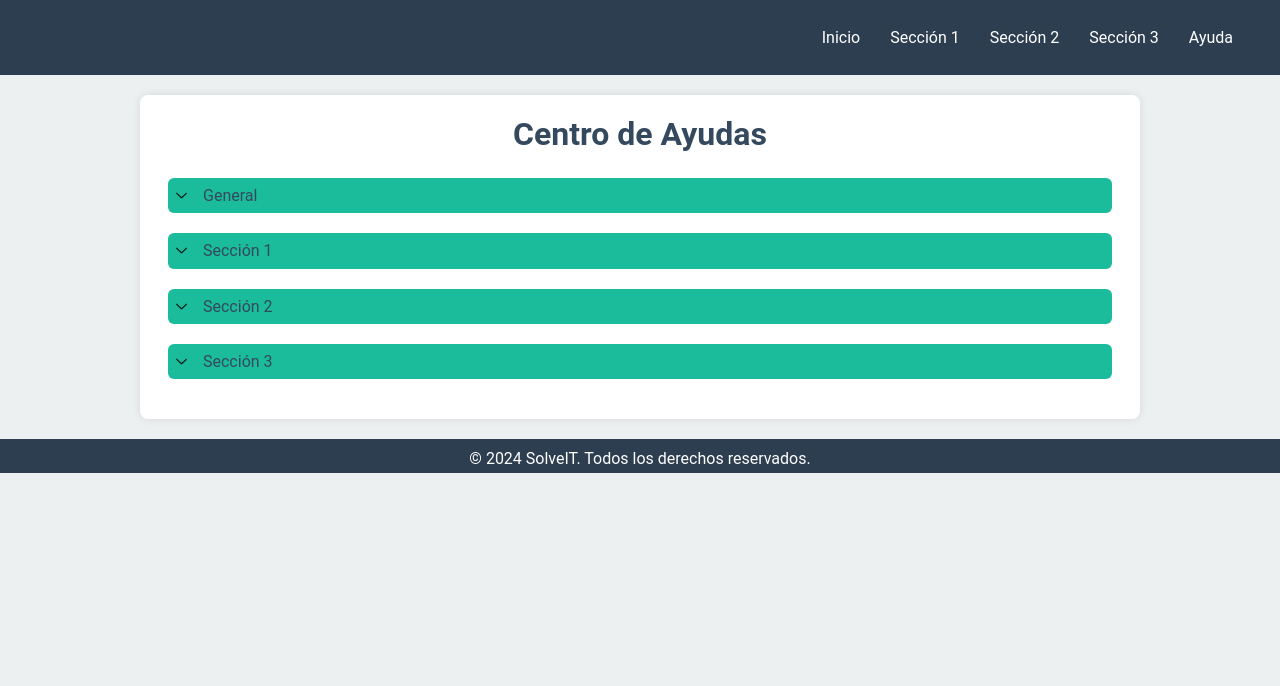
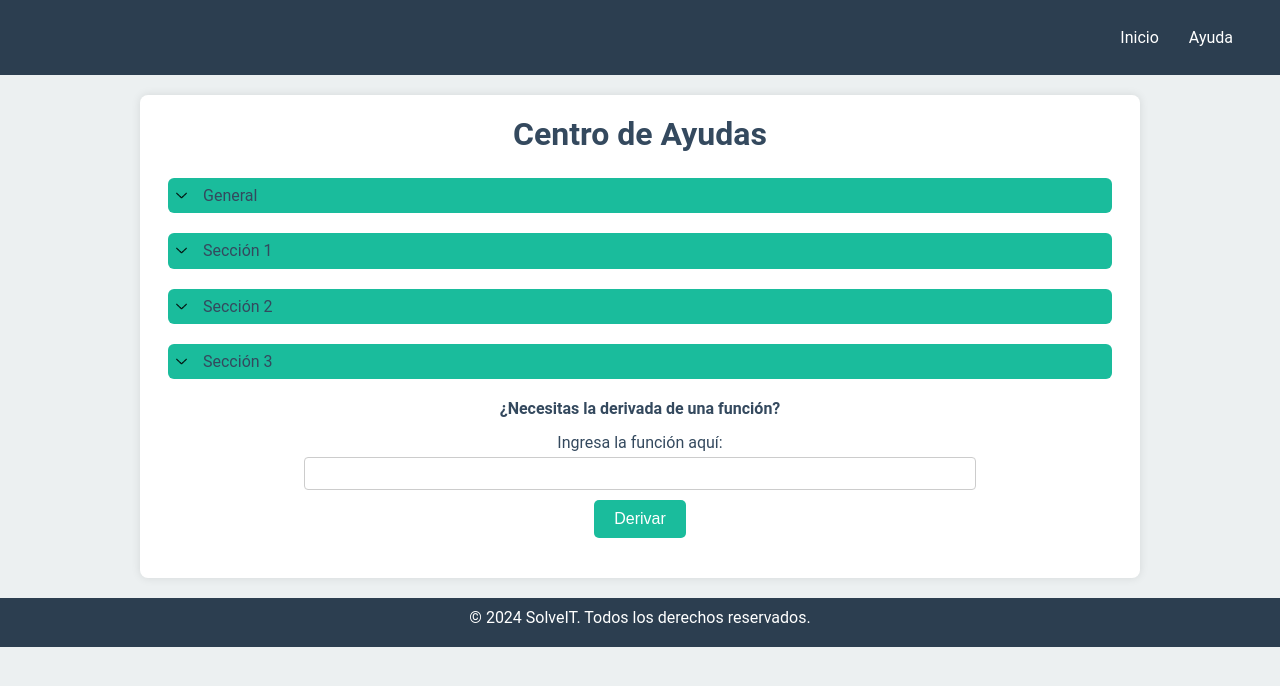
Before and after one commit to EvelynZapata20/SolveIT, a Flask app: page /ayuda in a window 1280 px wide. Shown: the top 686 px of the page. Run offline with Flask 3, Linux system fonts and the light colour scheme; parts of the project's set-up code (start-up, migrations or seed data) failed here and were passed over.

Commit message:
función de cálculo de derivada en ayudas

```diff
--- a/app/app.py
+++ b/app/app.py
@@ -1,4 +1,5 @@
-from flask import Flask, render_template
+from flask import Flask, render_template, request
+import matlab.engine
 
 import app.seccion_1 as seccion_1
 import app.seccion_2 as seccion_2
@@ -20,6 +21,26 @@ def home():
 def ayuda():
     return render_template('ayuda.html')
 
+
+@app.route('/derivar', methods=['POST'])
+def derivar():
+    function_str = request.form['function']
+    try:
+        function_str = function_str.replace("'", "''")
+        eng = matlab.engine.start_matlab()
+        cmd = f"syms x; fn = str2sym('{function_str}'); df = diff(fn, x); df_str = char(df);"
+        eng.eval(cmd, nargout=0)
+
+        derivative = eng.workspace['df_str']
+
+        eng.quit()
+
+        result = str(derivative)
+    except Exception as e:
+        result = f"Error: {e}"
+    return render_template('ayuda.html', result=result)
+
+
 # EJECUCIÓN
 if __name__ == '__main__':
     app.run(debug=True)
--- a/app/static/css/ayuda.css
+++ b/app/static/css/ayuda.css
@@ -70,3 +70,60 @@ li{
     box-shadow: 0 0 10px rgba(0, 0, 0, 0.1);
     border-radius: 8px;
 }
+
+p {
+    font-size: medium;
+    margin-bottom: 15px;
+    text-align: center;
+}
+
+.p-n{
+    font-weight: bold;
+}
+
+.derivative-container p {
+    font-size: medium;
+    margin-bottom: 15px;
+    text-align: center;
+}
+
+.derivative-container form {
+    display: flex;
+    flex-direction: column;
+    align-items: center;
+}
+
+.derivative-container label {
+    margin-bottom: 5px;
+}
+
+.derivative-container input[type="text"] {
+    width: 70%;
+    padding: 8px;
+    margin-bottom: 10px;
+    border: 1px solid #ccc;
+    border-radius: 4px;
+}
+
+.derivative-container button[type="submit"] {
+    background: #1ABC9C;
+    color: #fff;
+    border: none;
+    padding: 10px 20px;
+    cursor: pointer;
+    border-radius: 5px;
+    font-size: medium;
+}
+
+.derivative-container button[type="submit"]:hover {
+    background: #16A085;
+}
+
+.derivative-container #result {
+    margin-top: 20px;
+}
+
+.derivative-container #result p {
+    font-size: medium;
+    text-align: center;
+}
--- a/app/templates/ayuda.html
+++ b/app/templates/ayuda.html
@@ -65,6 +65,21 @@
                 </ul>
             </div>
         </details>
+
+        <div class= "derivative-container">
+            <p class= "p-n">¿Necesitas la derivada de una función?</p>
+            <form id="derivative-form" action="/derivar" method="POST">
+                <label for="function-input">Ingresa la función aquí:</label>
+                <input type="text" id="function-input" name="function" required>
+                <button type="submit">Derivar</button>
+            </form>
+            <div id="result">
+                {% if result %}
+                    <p class= "p-n">Resultado:</p>
+                    <p>{{ result }}</p>
+                {% endif %}
+            </div>
+        </div>
     </div>
 
 </body>
--- a/app/templates/base.html
+++ b/app/templates/base.html
@@ -11,9 +11,6 @@
         <nav>
             <ul>
                 <li><a href="/">Inicio</a></li>
-                <li><a href="/#seccion1">Sección 1</a></li>
-                <li><a href="/#seccion2">Sección 2</a></li>
-                <li><a href="/#seccion3">Sección 3</a></li>
                 <li><a href="/ayuda">Ayuda</a></li>
             </ul>
         </nav>
```
